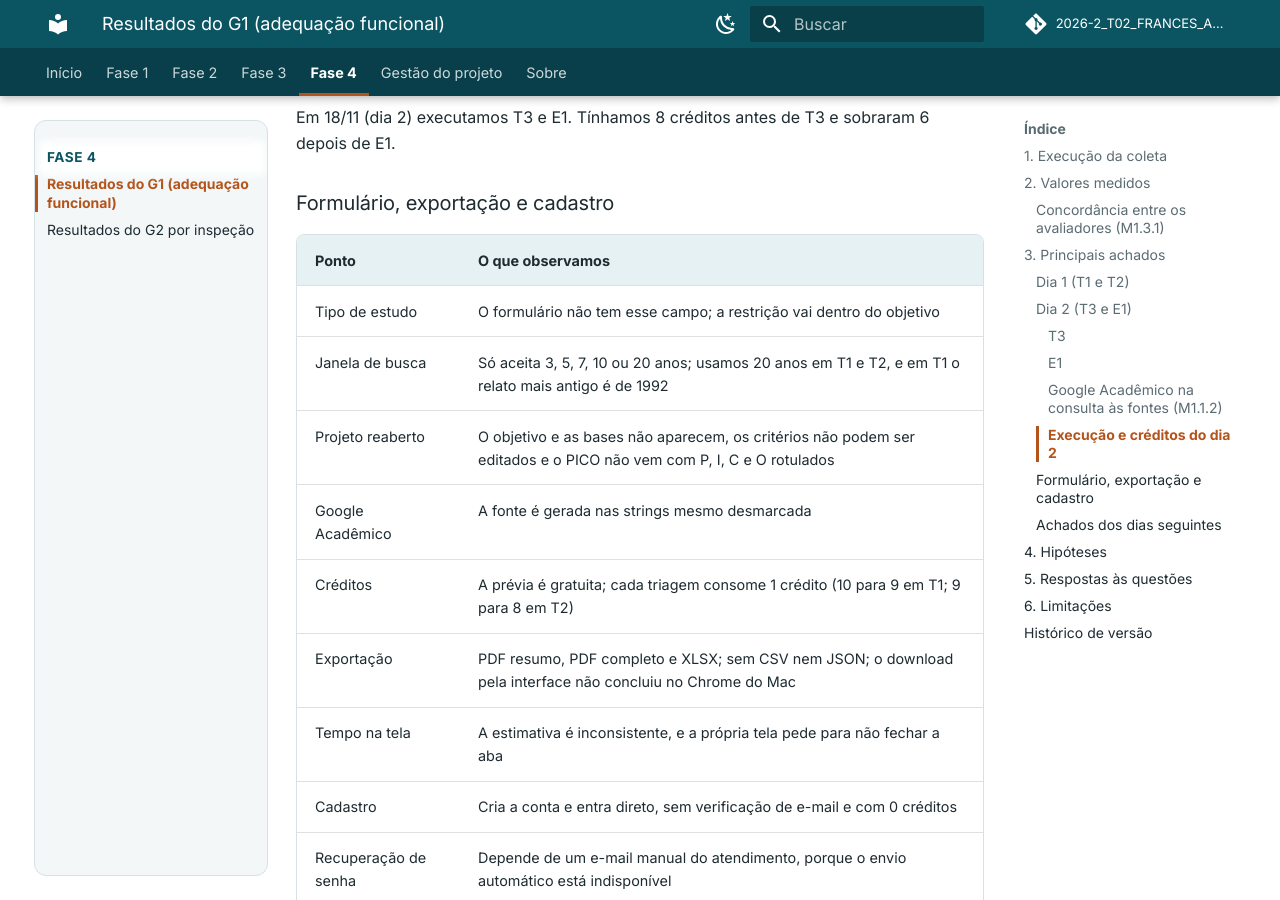
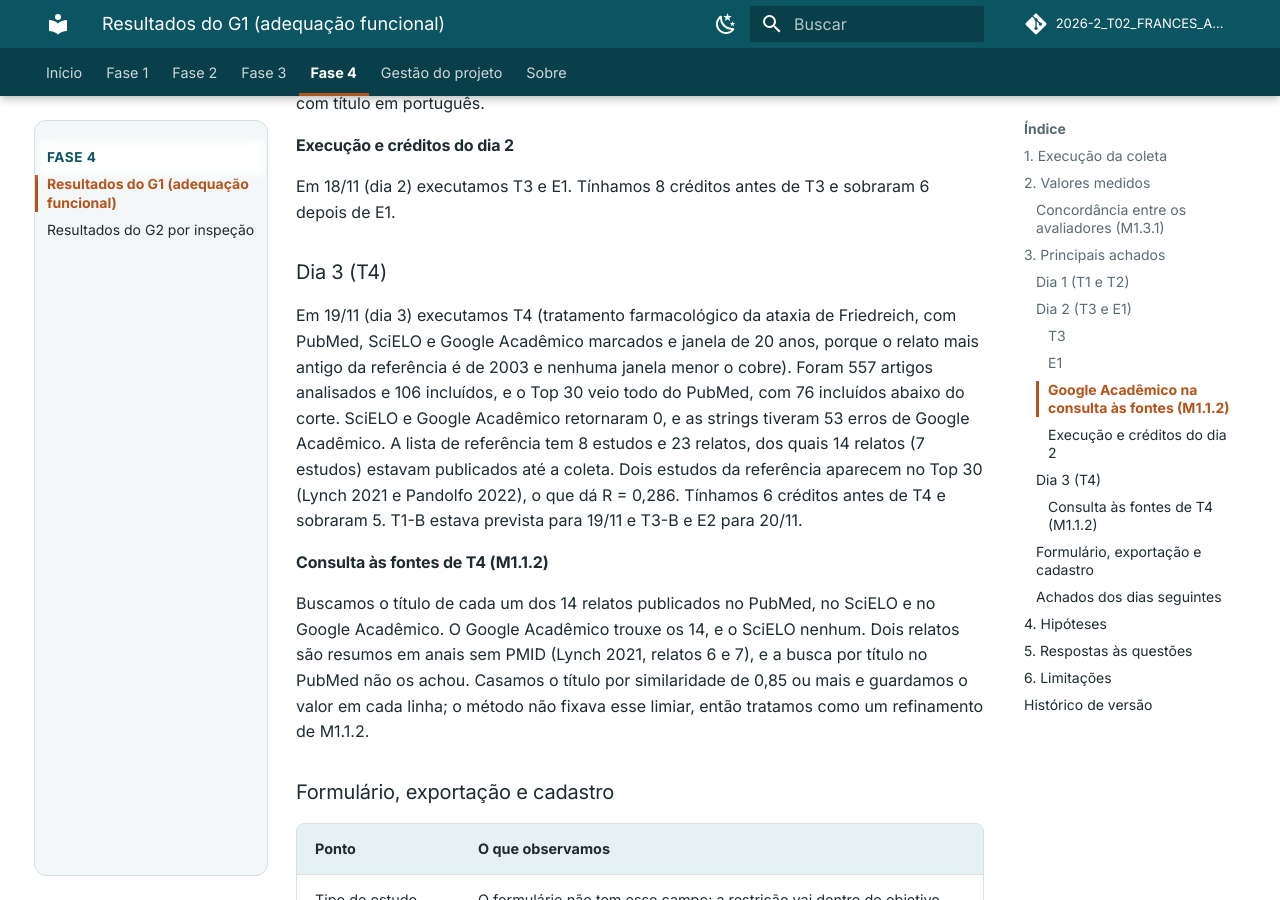
Before and after one commit to FCTE-Qualidade-de-Software-1/2026-2_T02_FRANCES_ALLEN, an MkDocs documentation site: the page built from docs/fase-4/resultados-g1.md, in a window 1280 px wide and 900 px high, scrolled down 3563 px. Built offline with MkDocs 1.6.1 and Material for MkDocs 9.7.7, drawn with Linux system fonts in a browser that asks for light colours; comment, search, counter and statistics services are not loaded; some of the changed text lies outside the part shown.

Commit message:
dados(G1): dia 3 da coleta (T4) e página de resultados
Execução, referência, Top 30, PICO, exportação, consulta de M1.1.2 e ficha
cega de T4; execuções e casos F01 a F09 com datas, sem horário de coleta.
Página de resultados do G1 com o relato do dia 3 e os campos de execução.

```diff
--- a/docs/fase-4/resultados-g1.md
+++ b/docs/fase-4/resultados-g1.md
@@ -9,14 +9,14 @@ Esta página reúne o resultado das oito métricas do G1, conforme o [Método do
 
 | Campo | Valor |
 |-------|-------|
-| Período | início em 17/11/2026; fim _a preencher_ |
+| Período | início em 17/11/2026; fim previsto em 20/11/2026 (_a preencher_ quando o dia 4 fechar) |
 | Produto | VICKY em produção, <https://vicky.synaptha.com/> |
-| Versão de referência | Termos de Uso de 29/09/2026 |
-| Navegador | Google Chrome 157.0.8103.79 |
+| Versão de referência | Termos de Uso de 29/09/2026, acessados em 17/11/2026 |
+| Navegador | Google Chrome 157.0.8103.79; área visível e zoom não registrados |
 | Condutor (C) | Larissa Gomes Silva |
 | Avaliadores | A1 Gabriel Fae, A2 Lucas Avelar; A3 João Felipe Oliveira só nos desempates |
-| Triagens feitas | T1 e T2 (dia 1); T3 e E1 (dia 2); T1-B, T4, T3-B e E2 _a preencher_ |
-| Créditos | 10 antes de T1; 6 depois de E1 |
+| Triagens feitas | T1 e T2 (dia 1); T3 e E1 (dia 2); T4 (dia 3); T1-B, T3-B e E2 _a preencher_ |
+| Créditos | 10 antes de T1; 5 depois de T4 |
 | Itens não coletados | _a preencher_ (ou "nenhum") |
 | Desvios do método | _a preencher_ (ou "nenhum") |
 
@@ -50,7 +50,7 @@ O kappa de Cohen mínimo é 0,61. Abaixo disso, o tema passa por um rejulgamento
 
 ### Dia 1 (T1 e T2)
 
-Em T1 foram 528 artigos, todos do PubMed. SciELO e Google Acadêmico retornaram 0, e as strings tiveram 24 erros de Google Acadêmico. O Top 30 inclui a própria revisão Cochrane de referência, na posição 14, e é majoritariamente meta-análise. Só 3 dos 12 estudos da referência aparecem no Top.
+Em T1 foram 528 artigos, todos do PubMed, com 144 incluídos. SciELO e Google Acadêmico retornaram 0, e as strings tiveram 24 erros de Google Acadêmico. O Top 30 inclui a própria revisão Cochrane de referência, na posição 14, e é majoritariamente meta-análise. Só 3 dos 12 estudos da referência aparecem no Top.
 
 Em T2 foram 517 artigos analisados, todos do PubMed, com 96 incluídos. As strings PubMed do endpoint vieram fragmentadas: as posições 0 a 2 estavam quebradas e as demais terminavam em `AND (` sem o intervalo de datas. SciELO e Google Acadêmico, de novo, retornaram 0.
 
@@ -73,6 +73,14 @@ Essa conferência é feita à parte da busca do VICKY: buscamos o título de cad
 #### Execução e créditos do dia 2
 
 Em 18/11 (dia 2) executamos T3 e E1. Tínhamos 8 créditos antes de T3 e sobraram 6 depois de E1.
+
+### Dia 3 (T4)
+
+Em 19/11 (dia 3) executamos T4 (tratamento farmacológico da ataxia de Friedreich, com PubMed, SciELO e Google Acadêmico marcados e janela de 20 anos, porque o relato mais antigo da referência é de 2003 e nenhuma janela menor o cobre). Foram 557 artigos analisados e 106 incluídos, e o Top 30 veio todo do PubMed, com 76 incluídos abaixo do corte. SciELO e Google Acadêmico retornaram 0, e as strings tiveram 53 erros de Google Acadêmico. A lista de referência tem 8 estudos e 23 relatos, dos quais 14 relatos (7 estudos) estavam publicados até a coleta. Dois estudos da referência aparecem no Top 30 (Lynch 2021 e Pandolfo 2022), o que dá R = 0,286. Tínhamos 6 créditos antes de T4 e sobraram 5. T1-B estava prevista para 19/11 e T3-B e E2 para 20/11.
+
+#### Consulta às fontes de T4 (M1.1.2)
+
+Buscamos o título de cada um dos 14 relatos publicados no PubMed, no SciELO e no Google Acadêmico. O Google Acadêmico trouxe os 14, e o SciELO nenhum. Dois relatos são resumos em anais sem PMID (Lynch 2021, relatos 6 e 7), e a busca por título no PubMed não os achou. Casamos o título por similaridade de 0,85 ou mais e guardamos o valor em cada linha; o método não fixava esse limiar, então tratamos como um refinamento de M1.1.2.
 
 ### Formulário, exportação e cadastro
 
@@ -131,3 +139,4 @@ O objetivo G1 é a média das cinco questões e não passa de Bom se alguma fica
 |--------|------|-----------|----------|------------|
 | 0.1 | 17/11/2026 | Estrutura da página de resultados do G1 e relato do dia 1 da coleta | Larissa Gomes Silva | - |
 | 0.2 | 18/11/2026 | Relato do dia 2 (T3 e E1) | Larissa Gomes Silva | - |
+| 0.3 | 19/11/2026 | Relato do dia 3 (T4), campos de execução e incluídos de T1 | Larissa Gomes Silva | - |
```
Also changed, not shown: dados/avaliacao/G1/M1.1.1/pico_T4.md (added, +104 -0 lines), 7 other files.
